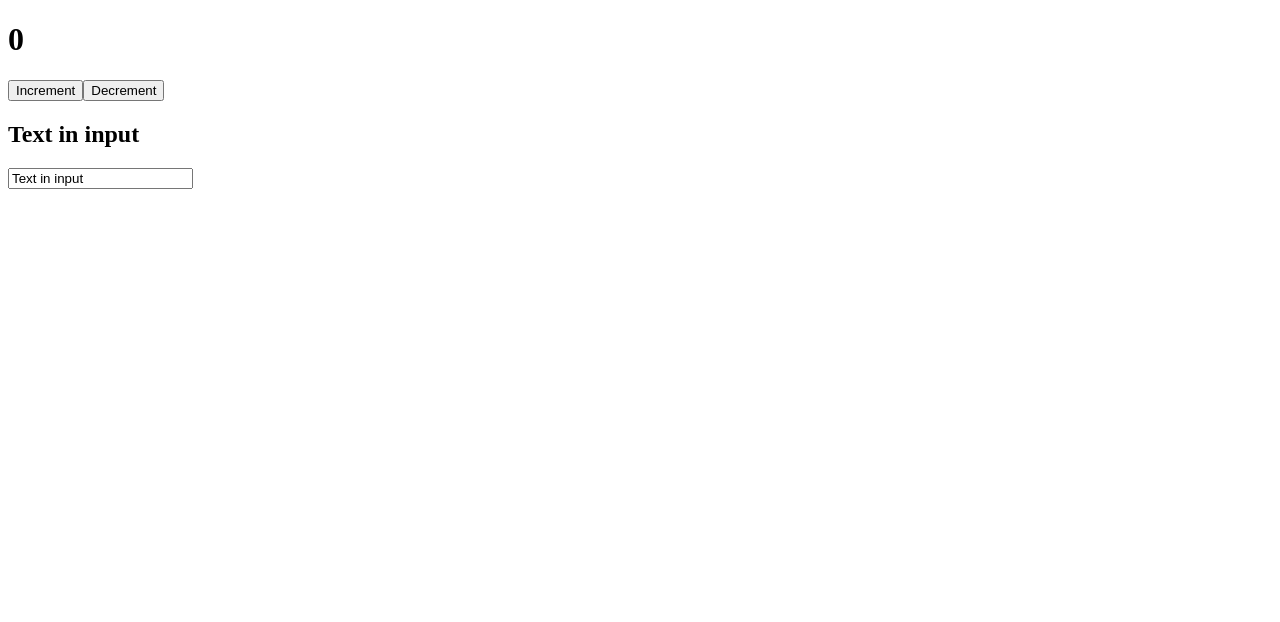
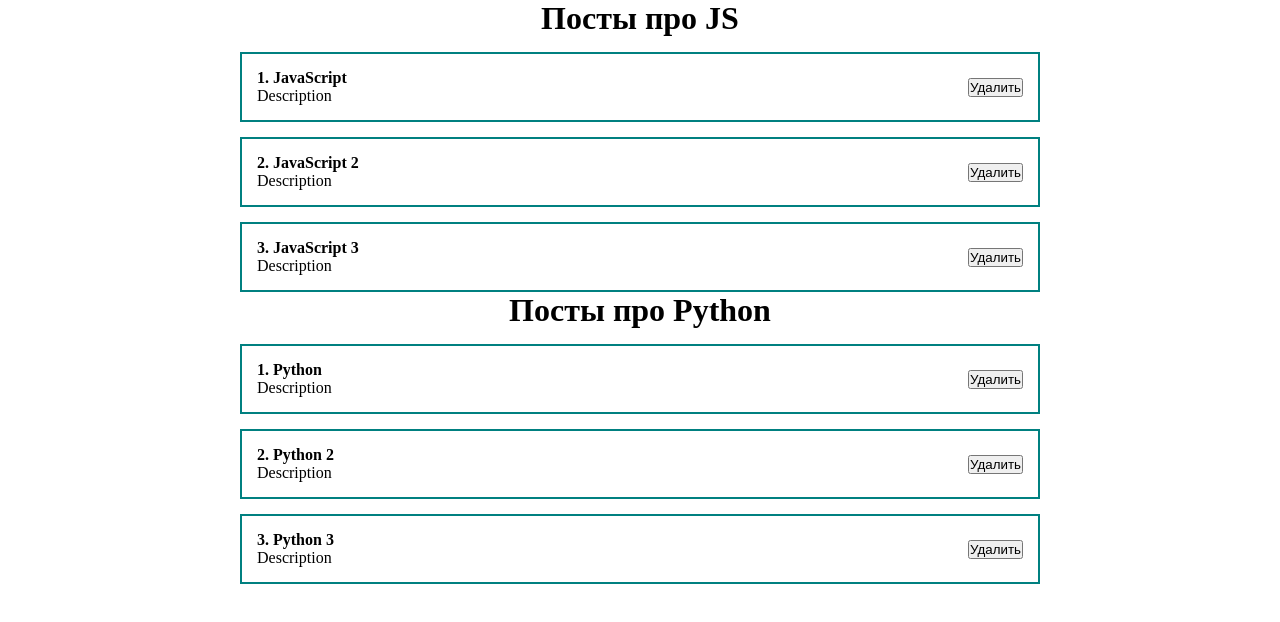
Before and after one commit to satu1kaa/react-first-project, a React (Create React App) app: page / in a window 1280 px wide. Shown: the top 622 px of the page. Built offline with nearby package versions, Linux system fonts and the light colour scheme.

Commit message:
several changes, add components

```diff
--- a/src/App.js
+++ b/src/App.js
@@ -1,28 +1,26 @@
 import React, { useState } from 'react';
+// import Counter from './components/Counter'
+// import ClassCounter from './components/ClassCounter';
+import './styles/App.css';
+import PostItem from './components/PostItem';
+import PostList from './components/PostList';
 
 function App() {
-  const [likes, setLikes] = useState(0)
-  const [value, setValue] = useState('Text in input')
-
-  function increment() {
-    setLikes(likes + 1)
-  }
-
-  function decrement() {
-    setLikes(likes - 1)
-  }
+  const [posts, setPosts] = useState([
+    { id: 1, title: 'JavaScript', body: 'Description' },
+    { id: 2, title: 'JavaScript 2', body: 'Description' },
+    { id: 3, title: 'JavaScript 3', body: 'Description' },
+  ])
+  const [posts2, setPosts2] = useState([
+    { id: 1, title: 'Python', body: 'Description' },
+    { id: 2, title: 'Python 2', body: 'Description' },
+    { id: 3, title: 'Python 3', body: 'Description' },
+  ])
 
   return (
     <div className="App">
-      <h1>{likes}</h1>
-      <button onClick={increment}>Increment</button>
-      <button onClick={decrement}>Decrement</button>
-      <h2>{value}</h2>
-      <input
-        type="text"
-        value={value}
-        onChange={event => setValue(event.target.value)}
-      />
+      <PostList posts={posts} title="Посты про JS" />
+      <PostList posts={posts2} title="Посты про Python" />
     </div>
   );
 }
--- /dev/null
+++ b/src/components/ClassCounter.jsx
@@ -0,0 +1,34 @@
+import React from 'react';
+
+// наследование от Реакт компонента
+class ClassCounter extends React.Component {
+
+    constructor(props) {
+        super(props);
+        this.state = {
+            count: 0
+        }
+        this.increment = this.increment.bind(this)
+        this.decrement = this.decrement.bind(this)
+    }
+
+    increment() {
+        this.setState({count: this.state.count + 1})
+      }
+
+    decrement() {
+        this.setState({count: this.state.count - 1})
+      }
+
+    render(){
+        return (
+            <div>
+                <h1>{this.state.count}</h1>
+                <button onClick={this.increment}>Increment</button>
+                <button onClick={this.decrement}>Decrement</button>
+            </div>
+        )
+    }
+}
+
+export default ClassCounter;
--- /dev/null
+++ b/src/components/Counter.jsx
@@ -0,0 +1,23 @@
+import React, {useState} from 'react';
+
+const Counter = () => {
+    const [count, setCount] = useState(0)
+
+    function increment() {
+        setCount(count + 1)
+      }
+
+      function decrement() {
+        setCount(count - 1)
+      }
+
+    return (
+        <div>
+            <h1>{count}</h1>
+            <button onClick={increment}>Increment</button>
+            <button onClick={decrement}>Decrement</button>
+        </div>
+    )
+}
+
+export default Counter;
--- /dev/null
+++ b/src/components/PostItem.jsx
@@ -0,0 +1,20 @@
+import React from "react";
+
+const PostItem = (props) => {
+
+    return (
+    <div className='post'>
+        <div className='post__content'>
+          <strong>{props.post.id}. {props.post.title}</strong>
+          <div>
+            {props.post.body}
+          </div>
+        </div>
+        <div className='post__btns'>
+          <button>Удалить</button>
+        </div>
+    </div>
+    );
+}
+
+export default PostItem;
--- /dev/null
+++ b/src/components/PostList.jsx
@@ -0,0 +1,17 @@
+import React from 'react';
+import PostItem from './PostItem';
+
+const PostList = ({posts, title}) => {
+    return (
+        <div>
+            <h1 style={{ textAlign: 'center' }}>
+                {title}
+            </h1>
+            {posts.map(post =>
+                <PostItem post={post} key={post.id} />
+            )}
+        </div>
+    );
+};
+
+export default PostList;
--- /dev/null
+++ b/src/styles/App.css
@@ -0,0 +1,23 @@
+* {
+    margin: 0;
+    padding: 0;
+    box-sizing: border-box;
+}
+
+#root {
+    display: flex;
+    justify-content: center;
+}
+
+.App {
+    width: 800px;
+}
+
+.post {
+    display: flex;
+    padding: 15px;
+    border: 2px solid teal;
+    margin-top: 15px;
+    justify-content: space-between;
+    align-items: center;
+}
```
